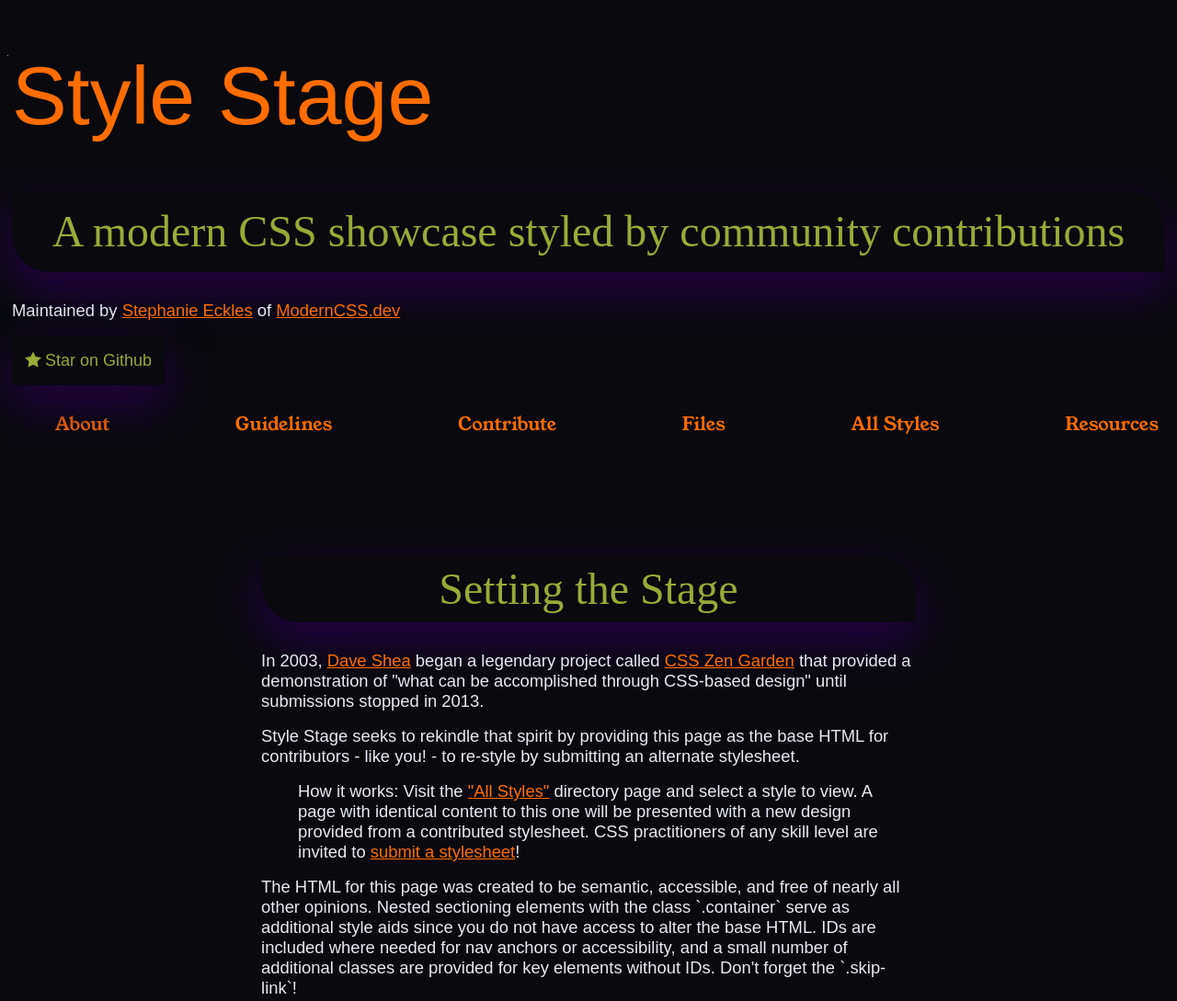
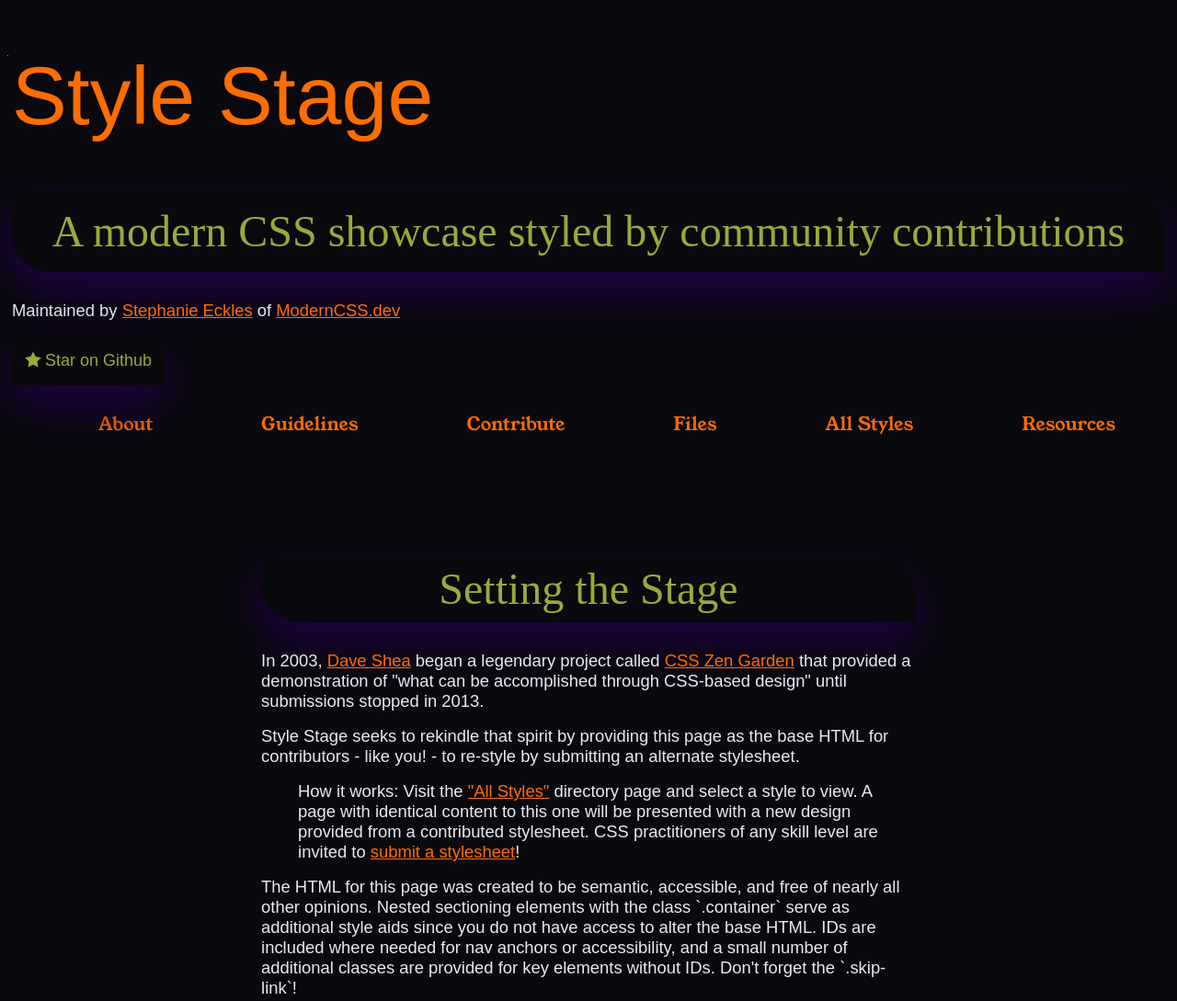
Before and after one commit to EmilyBark3r/WDD331R-CSS, a website: page public/index.html in a window 1280 px wide. Shown: the top 1089 px of the page at 92% size. Drawn offline with Linux system fonts and the light colour scheme; a web font is replaced by a local one.

Commit message:
nav bar fixed

```diff
--- a/sass/_nav.scss
+++ b/sass/_nav.scss
@@ -1,9 +1,8 @@
 nav {
   ul {
     display: flex;
-    flex-direction: row;
-    // flex-wrap: wrap
-    justify-content: space-between;
+    flex-wrap: wrap;
+    justify-content: space-around;
     list-style: none;
     flex-shrink: 0;
 
```
Also changed, not shown: public/style.css.
